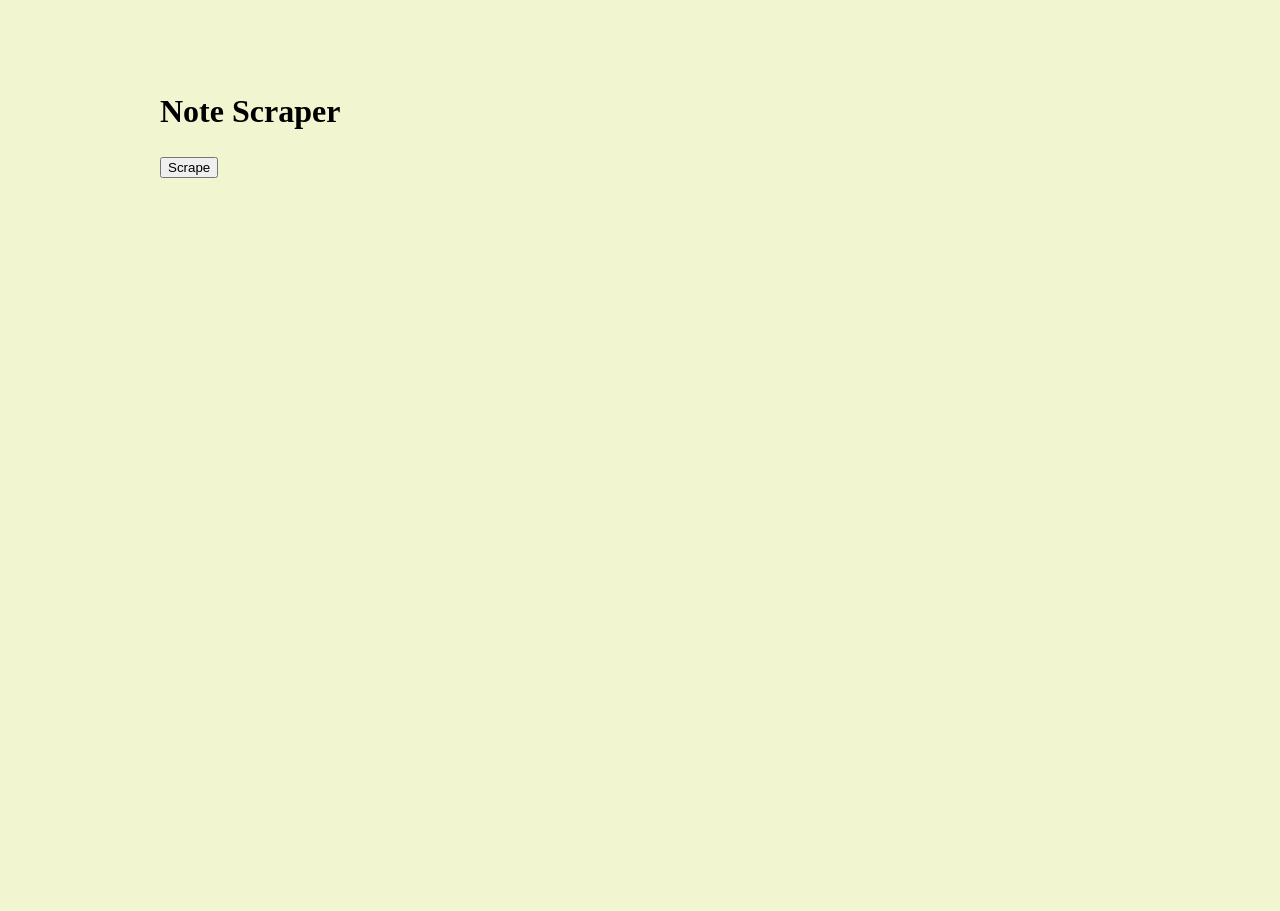
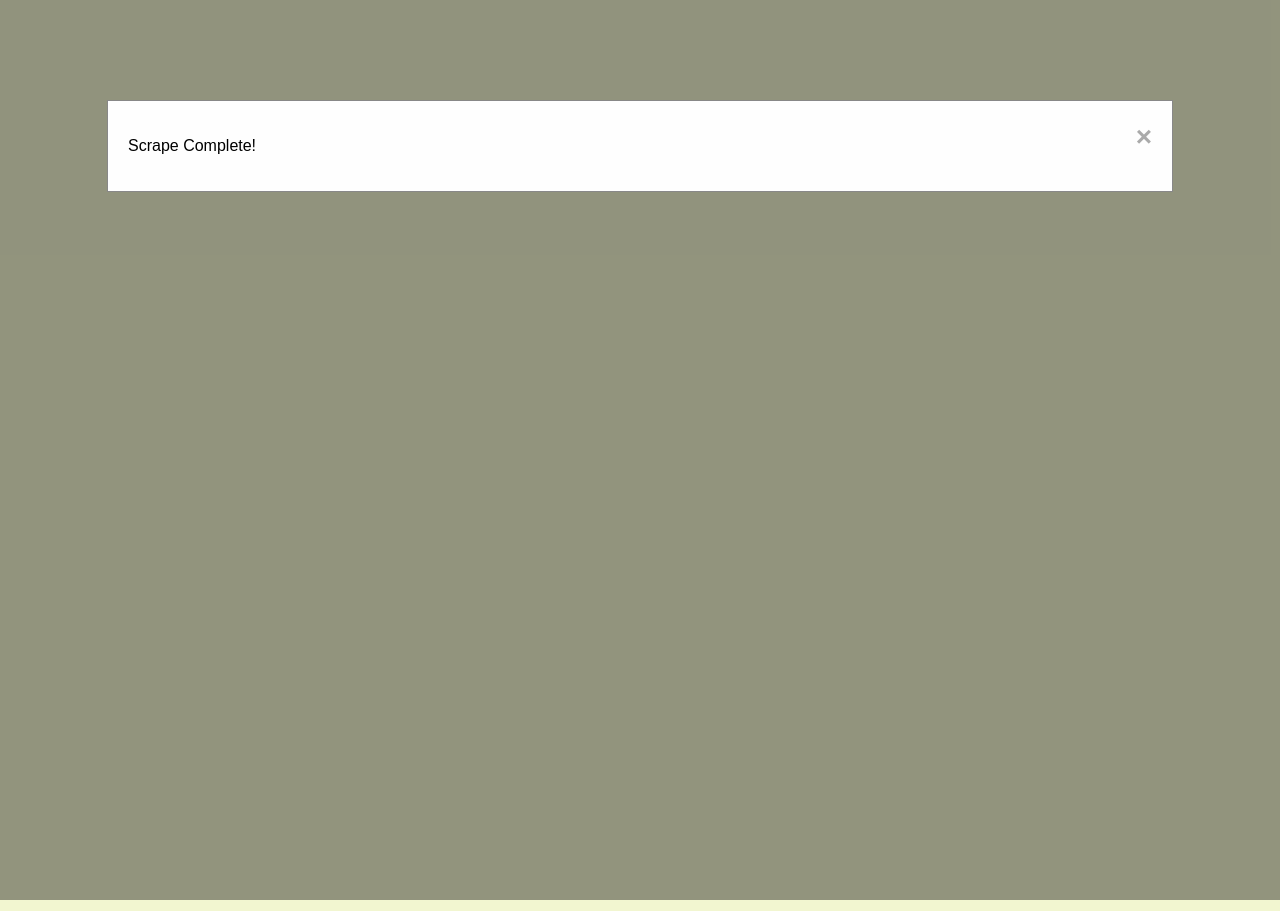
Before and after one commit to DreamBelieva24/mongo, a website: page public/index.html in a window 1280 px wide. Both pictures are taken after a click on the button "Scrape". Drawn offline with nearby package versions, Linux system fonts and the light colour scheme; no server answers.

Commit message:
fixes button

```diff
--- a/public/index.html
+++ b/public/index.html
@@ -4,6 +4,48 @@
     <meta charset="UTF-8">
     <title>Scraping With Mongoose</title>
     <style>
+
+body {font-family: Arial, Helvetica, sans-serif;}
+
+/* The Modal (background) */
+.modal {
+    display: none; /* Hidden by default */
+    position: fixed; /* Stay in place */
+    z-index: 1; /* Sit on top */
+    padding-top: 100px; /* Location of the box */
+    left: 0;
+    top: 0;
+    width: 100%; /* Full width */
+    height: 100%; /* Full height */
+    overflow: auto; /* Enable scroll if needed */
+    background-color: rgb(0,0,0); /* Fallback color */
+    background-color: rgba(0,0,0,0.4); /* Black w/ opacity */
+}
+
+/* Modal Content */
+.modal-content {
+    background-color: #fefefe;
+    margin: auto;
+    padding: 20px;
+    border: 1px solid #888;
+    width: 80%;
+}
+
+/* The Close Button */
+.close {
+    color: #aaaaaa;
+    float: right;
+    font-size: 28px;
+    font-weight: bold;
+}
+
+.close:hover,
+.close:focus {
+    color: #000;
+    text-decoration: none;
+    cursor: pointer;
+}
+
       body { background-color: #F2F6D0 }
       #wrapper {
         width: 960px;
@@ -39,11 +81,48 @@
   <body>
     <div id="wrapper">
       <h1>Note Scraper</h1>
-      <h2><button><a href="/scrape"></a>Scrape</button></h2>
+      <h2><button id="myBtn" href="/scrape">Scrape</button></h2>
+      <div id="myModal" class="modal">
+
+          <!-- Modal content -->
+          <div class="modal-content">
+            <span class="close">&times;</span>
+            <p>Scrape Complete!</p>
+          </div>
+
+        </div>
+
       <div id="articles"></div>
       <div id="notes"></div>
     </div>
     <script src="https://cdnjs.cloudflare.com/ajax/libs/jquery/3.2.1/jquery.min.js"></script>
     <script src="app.js"></script>
+    <script>
+        // Get the modal
+        var modal = document.getElementById('myModal');
+
+        // Get the button that opens the modal
+        var btn = document.getElementById("myBtn");
+
+        // Get the <span> element that closes the modal
+        var span = document.getElementsByClassName("close")[0];
+
+        // When the user clicks the button, open the modal
+        btn.onclick = function() {
+            modal.style.display = "block";
+        }
+
+        // When the user clicks on <span> (x), close the modal
+        span.onclick = function() {
+            modal.style.display = "none";
+        }
+
+        // When the user clicks anywhere outside of the modal, close it
+        window.onclick = function(event) {
+            if (event.target == modal) {
+                modal.style.display = "none";
+            }
+        }
+        </script>
   </body>
 </html>
--- a/server.js
+++ b/server.js
@@ -71,7 +71,7 @@ app.get("/scrape", function(req, res) {
     });
 
     // If we were able to successfully scrape and save an Article, send a message to the client
-    res.send("Scrape Complete");
+    res.end();
   });
 });
 
```
